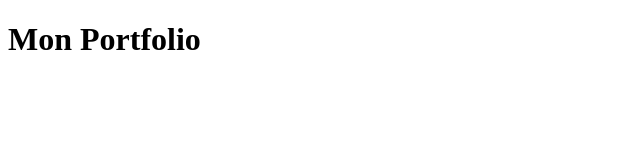
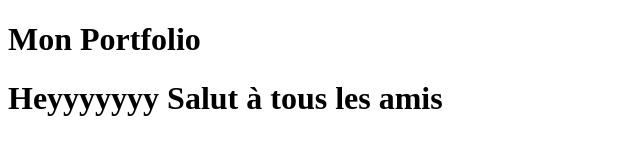
Before and after one commit to AlexandreManceau61/Portolio-Alexandre, a plain HTML site: page index.html in a window 1280 px wide. Shown: the whole page, without its empty margins (0-640 px from the left). Drawn offline with Linux system fonts and the light colour scheme.

Commit message:
Add files via upload

```diff
--- a/index.html
+++ b/index.html
@@ -7,5 +7,6 @@
 </head>
 <body>
     <h1>Mon Portfolio</h1>
+    <h1>Heyyyyyyy Salut à tous les amis</h1>
 </body>
 </html>
```
